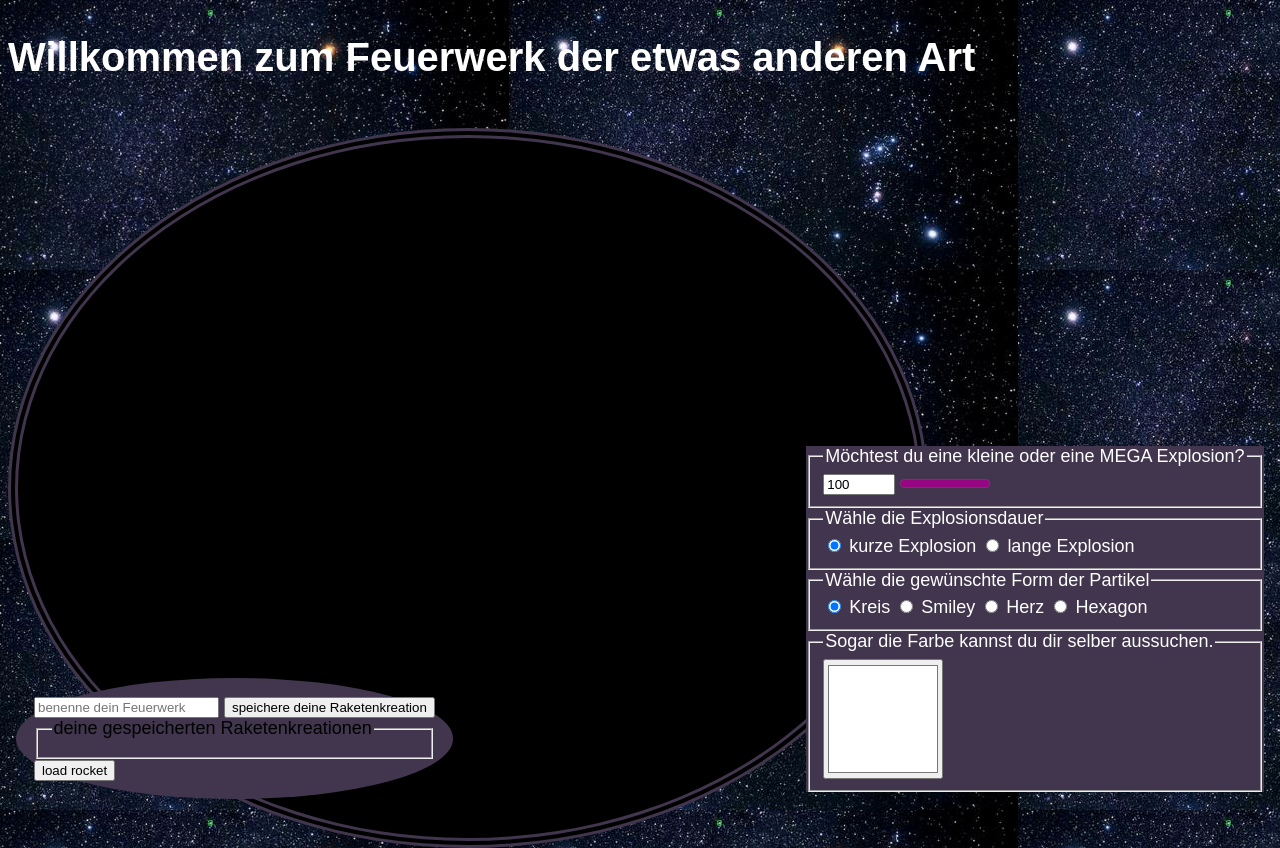
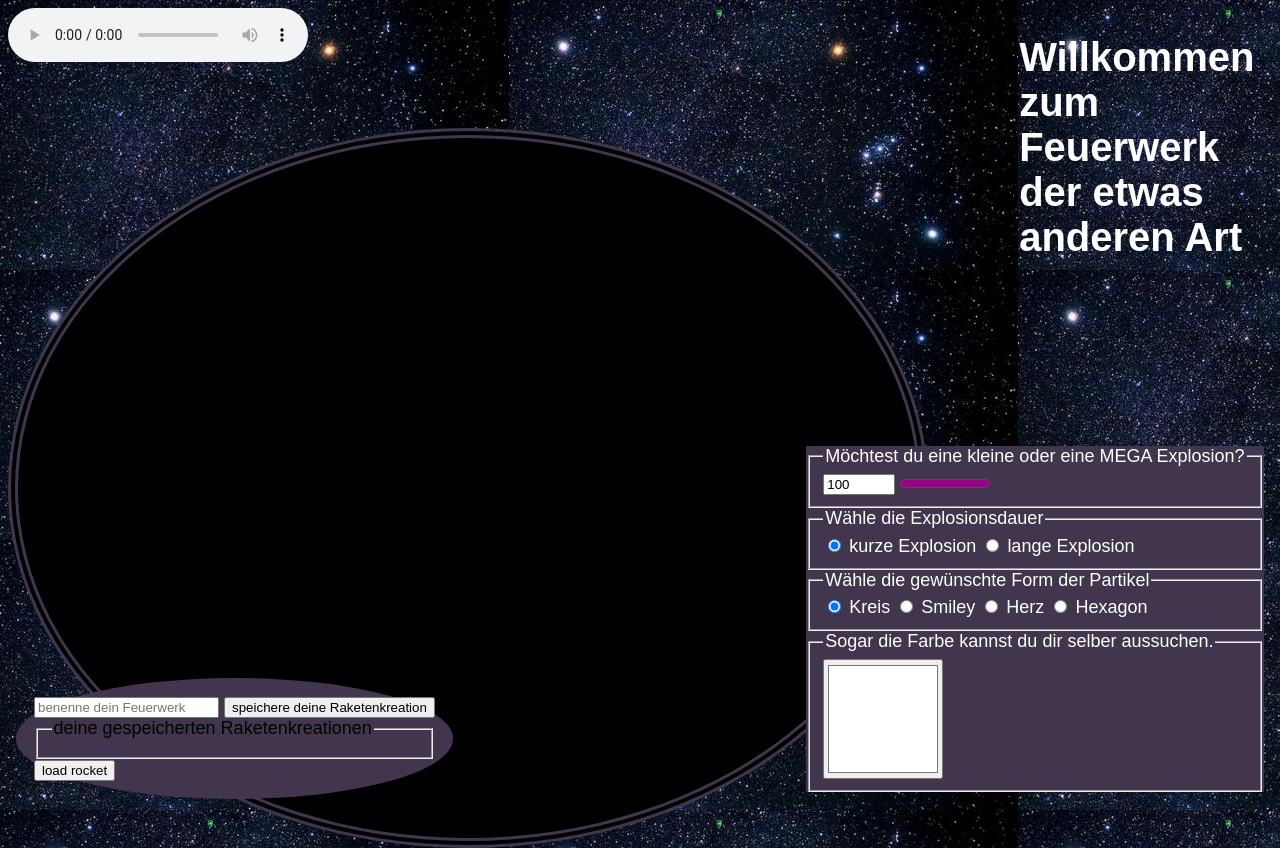
Before and after one commit to theresagut/Endabgabe, a website: page code/index.html in a window 1280 px wide. Drawn offline with Linux system fonts and the light colour scheme; no server answers.

Commit message:
umbenennung und audio hinzufügen

```diff
--- a/code/Abschlussaufgabe.html
+++ b/code/index.html
@@ -13,6 +13,11 @@
     <script src="Main.js"></script>
     <script src="generateRocket.js"></script>
     <script src="Vector.js"></script>
+
+    <audio controls>
+        <source src="firework.mp3" type="audio/mpeg">
+      Your browser does not support the audio element.
+    </audio>
 
     <title>Virtuelles Feuerwerk</title>
 </head>
```
Also changed, not shown: 1 other file.
